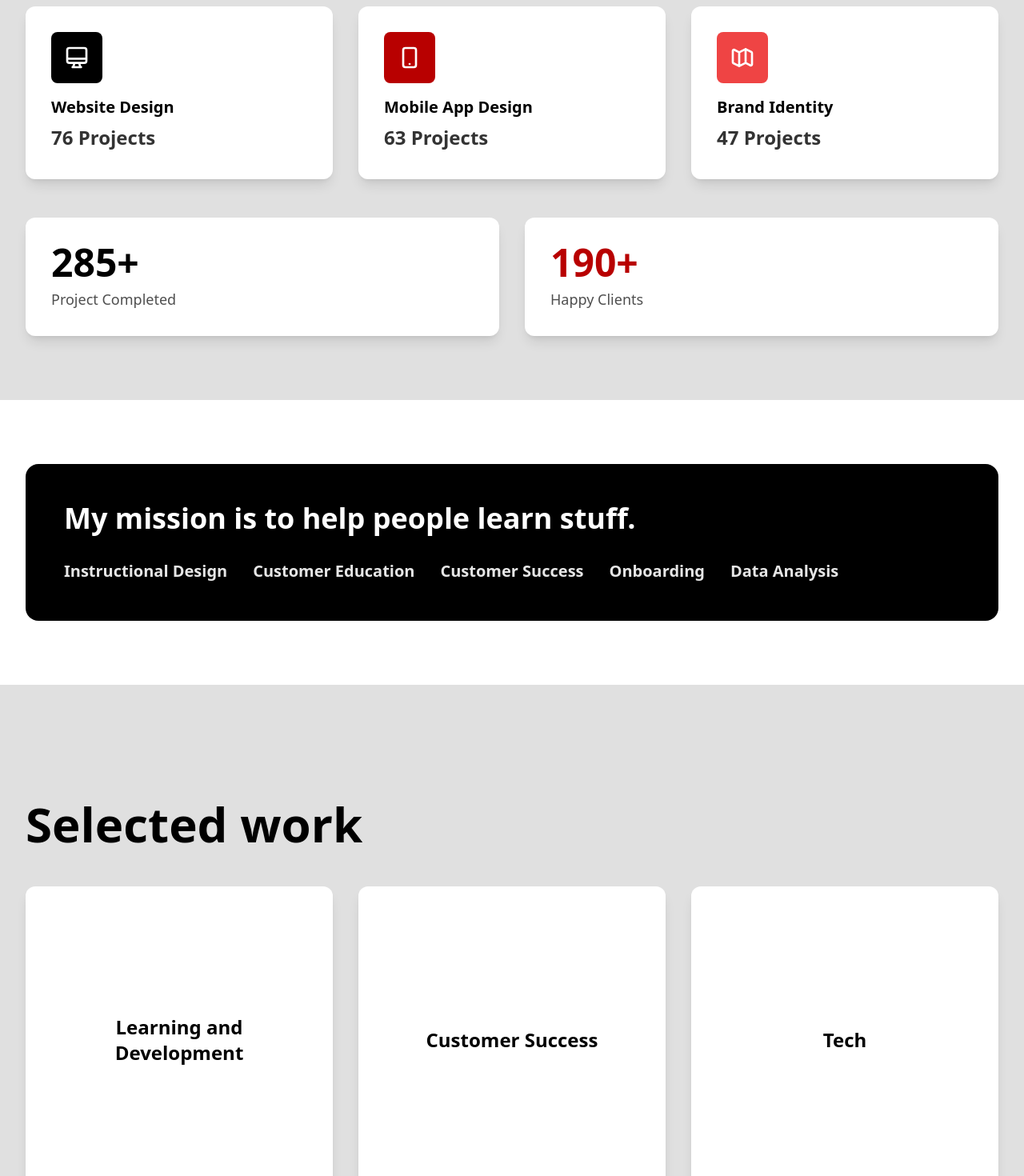
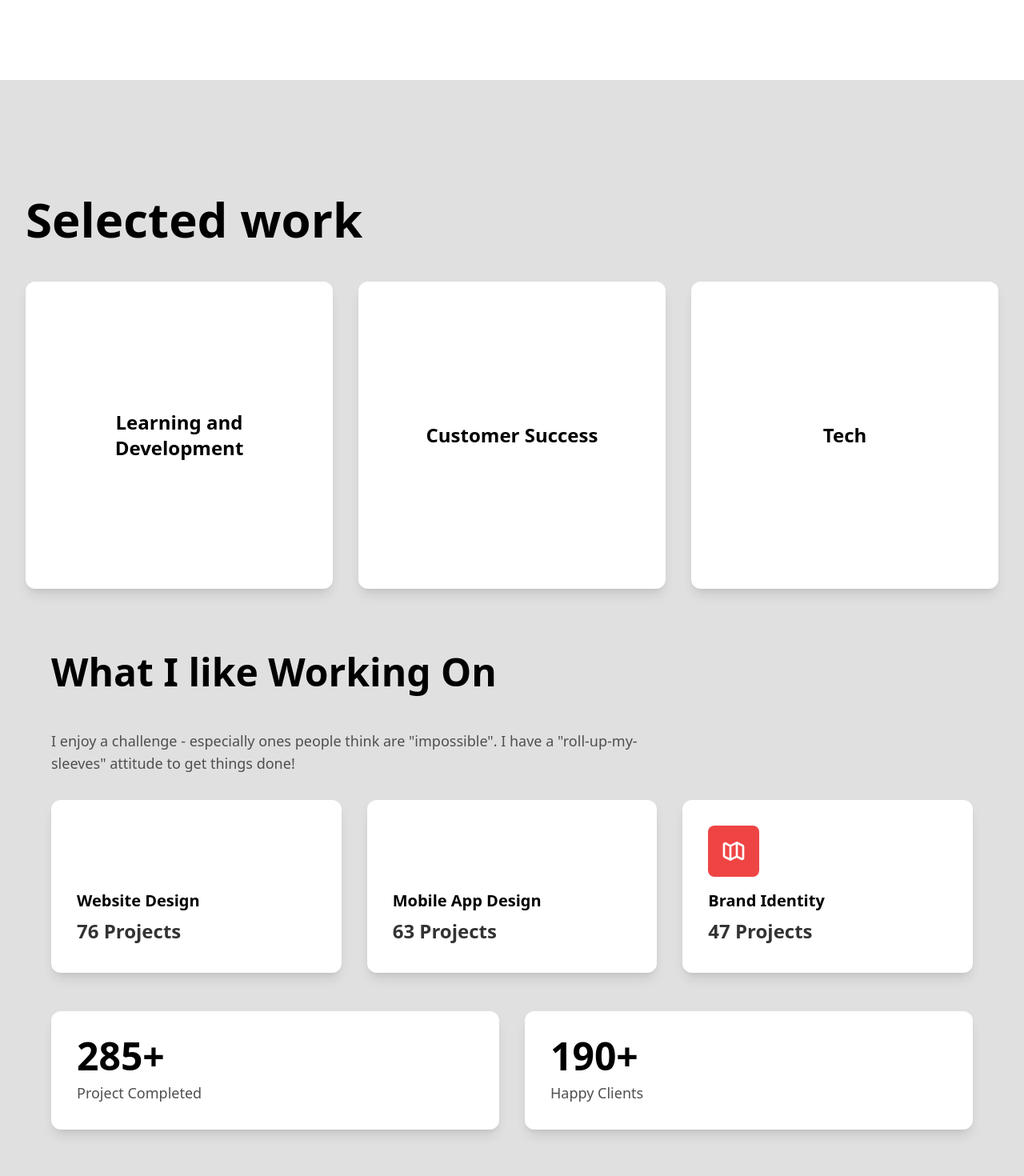
Before and after one commit to anchetadev/angelsPortfolio, a Next.js app: page / in a window 1280 px wide. Shown: the part 980-2450 px from the top of the page at 80% size. Built offline with nearby package versions, Linux system fonts and the light colour scheme.

Commit message:
reworking order and adding more copy

```diff
--- a/components/AboutSection.tsx
+++ b/components/AboutSection.tsx
@@ -47,63 +47,6 @@ export default function AboutSection() {
         </div>
       </div>
 
-      {/* What do I help Section */}
-      <div className="max-w-7xl mx-auto px-4 sm:px-6 lg:px-8 py-12 lg:py-20 bg-gray-50">
-        <h2 className="text-3xl sm:text-4xl lg:text-5xl font-bold text-gray-900 mb-6 lg:mb-12">
-          What I like Working On
-        </h2>
-        <p className="text-gray-600 text-lg mb-8 max-w-3xl">
-          I enjoy a challenge - especially ones people think are "impossible". I have a "roll-up-my-sleeves" attitude to get things done!
-        </p>
-
-        {/* Services Grid */}
-        <div className="grid grid-cols-1 md:grid-cols-3 gap-6 lg:gap-8 mb-12">
-          {/* Website Design */}
-          <div className="bg-white rounded-xl p-6 lg:p-8 shadow-lg hover:shadow-xl transition-shadow">
-            <div className="w-16 h-16 bg-primary-teal rounded-lg flex items-center justify-center mb-4">
-              <svg className="w-8 h-8 text-white" fill="none" stroke="currentColor" viewBox="0 0 24 24">
-                <path strokeLinecap="round" strokeLinejoin="round" strokeWidth={2} d="M9.75 17L9 20l-1 1h8l-1-1-.75-3M3 13h18M5 17h14a2 2 0 002-2V5a2 2 0 00-2-2H5a2 2 0 00-2 2v10a2 2 0 002 2z" />
-              </svg>
-            </div>
-            <h3 className="text-xl font-semibold text-gray-900 mb-2">Website Design</h3>
-            <p className="text-2xl font-bold text-gray-700 mb-1">76 Projects</p>
-          </div>
-
-          {/* Mobile App Design */}
-          <div className="bg-white rounded-xl p-6 lg:p-8 shadow-lg hover:shadow-xl transition-shadow">
-            <div className="w-16 h-16 bg-primary-orange rounded-lg flex items-center justify-center mb-4">
-              <svg className="w-8 h-8 text-white" fill="none" stroke="currentColor" viewBox="0 0 24 24">
-                <path strokeLinecap="round" strokeLinejoin="round" strokeWidth={2} d="M12 18h.01M8 21h8a2 2 0 002-2V5a2 2 0 00-2-2H8a2 2 0 00-2 2v14a2 2 0 002 2z" />
-              </svg>
-            </div>
-            <h3 className="text-xl font-semibold text-gray-900 mb-2">Mobile App Design</h3>
-            <p className="text-2xl font-bold text-gray-700 mb-1">63 Projects</p>
-          </div>
-
-          {/* Brand Identity */}
-          <div className="bg-white rounded-xl p-6 lg:p-8 shadow-lg hover:shadow-xl transition-shadow">
-            <div className="w-16 h-16 bg-red-500 rounded-lg flex items-center justify-center mb-4">
-              <svg className="w-8 h-8 text-white" fill="none" stroke="currentColor" viewBox="0 0 24 24">
-                <path strokeLinecap="round" strokeLinejoin="round" strokeWidth={2} d="M9 20l-5.447-2.724A1 1 0 013 16.382V5.618a1 1 0 011.447-.894L9 7m0 13l6-3m-6 3V7m6 10l4.553 2.276A1 1 0 0021 18.382V7.618a1 1 0 00-.553-.894L15 4m0 13V4m0 0L9 7" />
-              </svg>
-            </div>
-            <h3 className="text-xl font-semibold text-gray-900 mb-2">Brand Identity</h3>
-            <p className="text-2xl font-bold text-gray-700 mb-1">47 Projects</p>
-          </div>
-        </div>
-
-        {/* Statistics */}
-        <div className="grid grid-cols-1 sm:grid-cols-2 gap-6 lg:gap-8">
-          <div className="bg-white rounded-xl p-6 lg:p-8 shadow-lg">
-            <p className="text-4xl lg:text-5xl font-bold text-primary-teal mb-2">285+</p>
-            <p className="text-gray-600 text-lg">Project Completed</p>
-          </div>
-          <div className="bg-white rounded-xl p-6 lg:p-8 shadow-lg">
-            <p className="text-4xl lg:text-5xl font-bold text-primary-orange mb-2">190+</p>
-            <p className="text-gray-600 text-lg">Happy Clients</p>
-          </div>
-        </div>
-      </div>
 
       {/* Mission Statement Section */}
       <div className="max-w-7xl mx-auto px-4 sm:px-6 lg:px-8 py-12 lg:py-20">
--- a/components/WorkSection.tsx
+++ b/components/WorkSection.tsx
@@ -18,7 +18,7 @@ interface WorkCategory {
 
 export default function WorkSection() {
   const [selectedCategory, setSelectedCategory] = useState<string | null>(null)
-  const [flippedHighlights, setFlippedHighlights] = useState<Set<string>>(new Set())
+  const [hoveredHighlights, setHoveredHighlights] = useState<Set<string>>(new Set())
   const [isClosing, setIsClosing] = useState(false)
 
   const workCategories: WorkCategory[] = [
@@ -56,31 +56,31 @@ export default function WorkSection() {
     {
       id: 'customer-success',
       name: 'Customer Success',
-      introText: 'Changing consumer behavior is the key to sticky adoptions. ',
+      introText: 'Changing consumer behavior is the key to sticky adoptions. If learning = changed behavior, then the fastest way to unlocking this key is through customer education and partnership.',
       highlights: [
         {
           id: 'cat2-highlight-1',
-          title: 'Project A',
-          frontText: 'Project A',
-          backText: 'Detailed description of Project A.',
+          title: 'Data-driven Decision Maker',
+          frontText: 'Data-driven Decision Maker',
+          backText: `Using pivot tables and raw data representing one year's worth of selling across 200 adoptions, I developed a priority strategy informing which accounts deserved the most white-glove service. One key insight was that a single adoption accounted for 10% of our region's entire business.`,
         },
         {
           id: 'cat2-highlight-2',
-          title: 'Project B',
-          frontText: 'Project B',
-          backText: 'Detailed description of Project B.',
+          title: 'Team Player',
+          frontText: 'Team Player',
+          backText: 'Took initiative to meet the entire sales team (nearly 100 people) from new hires to the VP in less than one year. As a result, I was able to more quickly learn the ropes by gathering insights from across the country.',
         },
         {
           id: 'cat2-highlight-3',
-          title: 'Project C',
-          frontText: 'Project C',
-          backText: 'Detailed description of Project C.',
+          title: 'Pressure Cooker',
+          frontText: 'Pressure Cooker',
+          backText: 'Built the plane as it flew, so to speak. I supported hundreds of clients while I learned our key products, successfully supporting the busiest time of year for the business, maintaining >95% of our portfolio in my first few months.',
         },
         {
           id: 'cat2-highlight-4',
-          title: 'Project D',
-          frontText: 'Project D',
-          backText: 'Detailed description of Project D.',
+          title: 'Growth and Expansion Focused',
+          frontText: 'Growth and Expansion Focused',
+          backText: 'Achieve yearly growth target, 3.5% growth (~$60,000), in my first year via diligent support and strategic conversations. In one instance, I leveraged instructional design skills to position our courseware to a skeptical user, resulting in the client upgrading their offering.',
         },
       ],
     },
@@ -120,26 +120,26 @@ export default function WorkSection() {
   const handleCategoryClick = (categoryId: string) => {
     setIsClosing(false)
     setSelectedCategory(categoryId)
-    setFlippedHighlights(new Set())
+    setHoveredHighlights(new Set())
   }
 
   const handleClose = () => {
     setIsClosing(true)
     setTimeout(() => {
       setSelectedCategory(null)
-      setFlippedHighlights(new Set())
+      setHoveredHighlights(new Set())
       setIsClosing(false)
     }, 300) // Match animation duration
   }
 
-  const handleHighlightClick = (highlightId: string) => {
-    setFlippedHighlights((prev) => {
+  const handleHighlightHover = (highlightId: string) => {
+    setHoveredHighlights((prev) => new Set(prev).add(highlightId))
+  }
+
+  const handleHighlightLeave = (highlightId: string) => {
+    setHoveredHighlights((prev) => {
       const newSet = new Set(prev)
-      if (newSet.has(highlightId)) {
-        newSet.delete(highlightId)
-      } else {
-        newSet.add(highlightId)
-      }
+      newSet.delete(highlightId)
       return newSet
     })
   }
@@ -206,18 +206,19 @@ export default function WorkSection() {
                 </p>
                 <div className="grid grid-cols-1 sm:grid-cols-2 gap-4">
                   {selectedCategoryData.highlights.map((highlight) => {
-                    const isFlipped = flippedHighlights.has(highlight.id)
+                    const isHovered = hoveredHighlights.has(highlight.id)
                     return (
-                      <button
+                      <div
                         key={highlight.id}
-                        onClick={() => handleHighlightClick(highlight.id)}
-                        className="relative h-32 bg-gray-50 rounded-lg p-4 hover:bg-gray-100 transition-all duration-300 transform hover:scale-105"
+                        onMouseEnter={() => handleHighlightHover(highlight.id)}
+                        onMouseLeave={() => handleHighlightLeave(highlight.id)}
+                        className="relative h-32 bg-gray-50 rounded-lg p-4 hover:bg-gray-100 transition-all duration-300 transform hover:scale-105 cursor-pointer"
                       >
                         <div className="relative w-full h-full">
                           {/* Front */}
                           <div
                             className={`absolute inset-0 flex items-center justify-center transition-opacity duration-300 ${
-                              isFlipped ? 'opacity-0' : 'opacity-100'
+                              isHovered ? 'opacity-0' : 'opacity-100'
                             }`}
                           >
                             <span className="text-sm font-semibold text-gray-900 text-center">
@@ -227,7 +228,7 @@ export default function WorkSection() {
                           {/* Back */}
                           <div
                             className={`absolute inset-0 flex items-center justify-center transition-opacity duration-300 ${
-                              isFlipped ? 'opacity-100' : 'opacity-0'
+                              isHovered ? 'opacity-100' : 'opacity-0'
                             }`}
                           >
                             <span className="text-xs text-gray-700 text-center px-2">
@@ -235,7 +236,7 @@ export default function WorkSection() {
                             </span>
                           </div>
                         </div>
-                      </button>
+                      </div>
                     )
                   })}
                 </div>
@@ -256,18 +257,19 @@ export default function WorkSection() {
                 {/* Right Section: Work Highlights */}
                 <div className="grid grid-cols-2 gap-4">
                   {selectedCategoryData.highlights.map((highlight) => {
-                    const isFlipped = flippedHighlights.has(highlight.id)
+                    const isHovered = hoveredHighlights.has(highlight.id)
                     return (
-                      <button
+                      <div
                         key={highlight.id}
-                        onClick={() => handleHighlightClick(highlight.id)}
-                        className="relative h-32 bg-gray-50 rounded-lg p-4 hover:bg-gray-100 transition-all duration-300 transform hover:scale-105"
+                        onMouseEnter={() => handleHighlightHover(highlight.id)}
+                        onMouseLeave={() => handleHighlightLeave(highlight.id)}
+                        className="relative h-32 bg-gray-50 rounded-lg p-4 hover:bg-gray-100 transition-all duration-300 transform hover:scale-105 cursor-pointer"
                       >
                         <div className="relative w-full h-full">
                           {/* Front */}
                           <div
                             className={`absolute inset-0 flex items-center justify-center transition-opacity duration-300 ${
-                              isFlipped ? 'opacity-0' : 'opacity-100'
+                              isHovered ? 'opacity-0' : 'opacity-100'
                             }`}
                           >
                             <span className="text-sm font-semibold text-gray-900 text-center">
@@ -277,7 +279,7 @@ export default function WorkSection() {
                           {/* Back */}
                           <div
                             className={`absolute inset-0 flex items-center justify-center transition-opacity duration-300 ${
-                              isFlipped ? 'opacity-100' : 'opacity-0'
+                              isHovered ? 'opacity-100' : 'opacity-0'
                             }`}
                           >
                             <span className="text-xs text-gray-700 text-center px-2">
@@ -285,7 +287,7 @@ export default function WorkSection() {
                             </span>
                           </div>
                         </div>
-                      </button>
+                      </div>
                     )
                   })}
                 </div>
@@ -293,6 +295,64 @@ export default function WorkSection() {
             </div>
           </div>
         )}
+              {/* What do I help Section */}
+      <div className="max-w-7xl mx-auto px-4 sm:px-6 lg:px-8 py-12 lg:py-20">
+        <h2 className="text-3xl sm:text-4xl lg:text-5xl font-bold text-gray-900 mb-6 lg:mb-12">
+          What I like Working On
+        </h2>
+        <p className="text-gray-600 text-lg mb-8 max-w-3xl">
+          I enjoy a challenge - especially ones people think are "impossible". I have a "roll-up-my-sleeves" attitude to get things done!
+        </p>
+
+        {/* Services Grid */}
+        <div className="grid grid-cols-1 md:grid-cols-3 gap-6 lg:gap-8 mb-12">
+          {/* Website Design */}
+          <div className="bg-white rounded-xl p-6 lg:p-8 shadow-lg hover:shadow-xl transition-shadow">
+            <div className="w-16 h-16 bg-primary-teal rounded-lg flex items-center justify-center mb-4">
+              <svg className="w-8 h-8 text-white" fill="none" stroke="currentColor" viewBox="0 0 24 24">
+                <path strokeLinecap="round" strokeLinejoin="round" strokeWidth={2} d="M9.75 17L9 20l-1 1h8l-1-1-.75-3M3 13h18M5 17h14a2 2 0 002-2V5a2 2 0 00-2-2H5a2 2 0 00-2 2v10a2 2 0 002 2z" />
+              </svg>
+            </div>
+            <h3 className="text-xl font-semibold text-gray-900 mb-2">Website Design</h3>
+            <p className="text-2xl font-bold text-gray-700 mb-1">76 Projects</p>
+          </div>
+
+          {/* Mobile App Design */}
+          <div className="bg-white rounded-xl p-6 lg:p-8 shadow-lg hover:shadow-xl transition-shadow">
+            <div className="w-16 h-16 bg-primary-orange rounded-lg flex items-center justify-center mb-4">
+              <svg className="w-8 h-8 text-white" fill="none" stroke="currentColor" viewBox="0 0 24 24">
+                <path strokeLinecap="round" strokeLinejoin="round" strokeWidth={2} d="M12 18h.01M8 21h8a2 2 0 002-2V5a2 2 0 00-2-2H8a2 2 0 00-2 2v14a2 2 0 002 2z" />
+              </svg>
+            </div>
+            <h3 className="text-xl font-semibold text-gray-900 mb-2">Mobile App Design</h3>
+            <p className="text-2xl font-bold text-gray-700 mb-1">63 Projects</p>
+          </div>
+
+          {/* Brand Identity */}
+          <div className="bg-white rounded-xl p-6 lg:p-8 shadow-lg hover:shadow-xl transition-shadow">
+            <div className="w-16 h-16 bg-red-500 rounded-lg flex items-center justify-center mb-4">
+              <svg className="w-8 h-8 text-white" fill="none" stroke="currentColor" viewBox="0 0 24 24">
+                <path strokeLinecap="round" strokeLinejoin="round" strokeWidth={2} d="M9 20l-5.447-2.724A1 1 0 013 16.382V5.618a1 1 0 011.447-.894L9 7m0 13l6-3m-6 3V7m6 10l4.553 2.276A1 1 0 0021 18.382V7.618a1 1 0 00-.553-.894L15 4m0 13V4m0 0L9 7" />
+              </svg>
+            </div>
+            <h3 className="text-xl font-semibold text-gray-900 mb-2">Brand Identity</h3>
+            <p className="text-2xl font-bold text-gray-700 mb-1">47 Projects</p>
+          </div>
+        </div>
+
+        {/* Statistics */}
+        <div className="grid grid-cols-1 sm:grid-cols-2 gap-6 lg:gap-8">
+          <div className="bg-white rounded-xl p-6 lg:p-8 shadow-lg">
+            <p className="text-4xl lg:text-5xl font-bold text-primary-teal mb-2">285+</p>
+            <p className="text-gray-600 text-lg">Project Completed</p>
+          </div>
+          <div className="bg-white rounded-xl p-6 lg:p-8 shadow-lg">
+            <p className="text-4xl lg:text-5xl font-bold text-primary-orange mb-2">190+</p>
+            <p className="text-gray-600 text-lg">Happy Clients</p>
+          </div>
+        </div>
+      </div>
+
       </div>
     </section>
   )
--- a/tailwind.config.js
+++ b/tailwind.config.js
@@ -32,8 +32,8 @@ module.exports = {
           900: '#000000',
         },
         // Keep old names for compatibility during transition
-        'primary-teal': '#000000',
-        'primary-orange': '#B80000',
+        'primary-black': '#000000',
+        'primary-red': '#B80000',
       },
       keyframes: {
         grow: {
```
